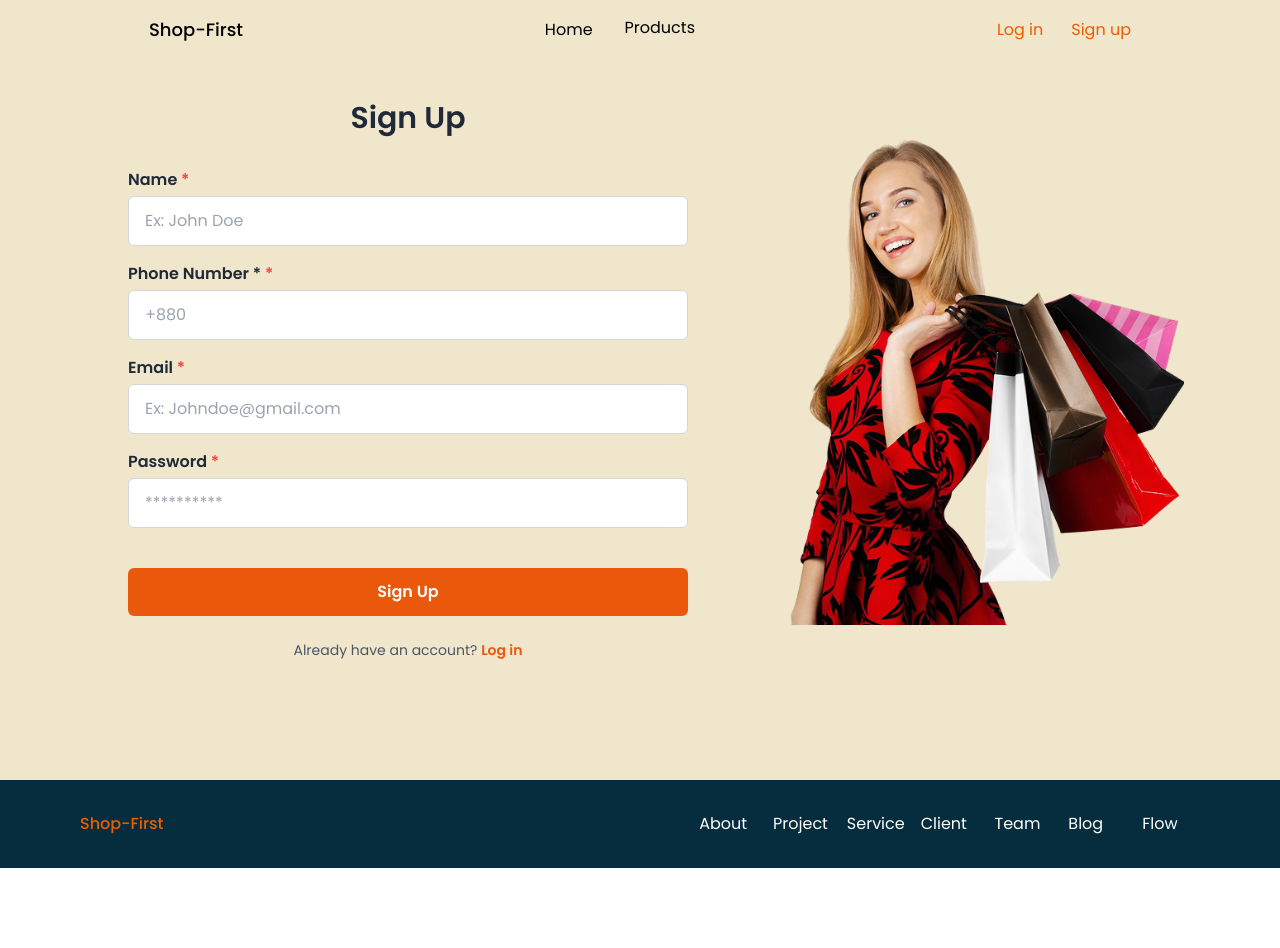
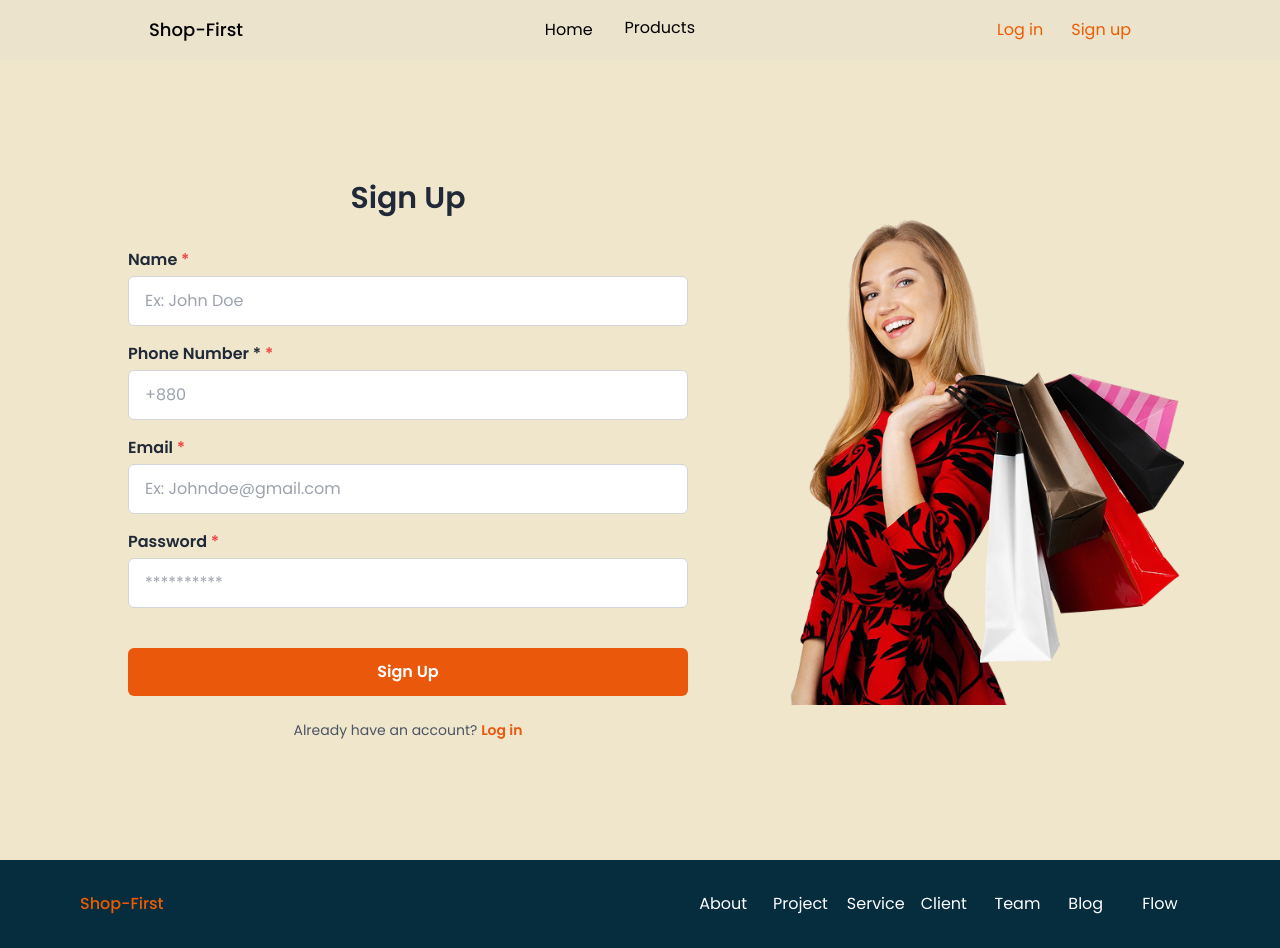
Before and after one commit to kamrulkoche/Task-, a Next.js app: page /auth/signUp in a window 1280 px wide. Before the commit the page ends 868 px from the top, so only its background shows below. Built offline with nearby package versions, Linux system fonts and the light colour scheme.

Commit message:
login and signUp page

```diff
--- a/src/components/SignUpFrom/SignUpFrom.tsx
+++ b/src/components/SignUpFrom/SignUpFrom.tsx
@@ -4,7 +4,7 @@ import Link from 'next/link'
 import logo1 from "../../../public/image/logo1.png"
 const SignUpFrom = () => {
     return (
-        <div className="min-h-screen bg-[#f0e6cc] flex items-center px-4 -mt-20 justify-center gap-16">
+        <div className="min-h-screen bg-[#f0e6cc] flex items-center px-4 justify-center gap-16">
             <div className="w-full lg:w-1/2  p-8 ">
                 <h2 className="text-3xl font-semibold text-center mb-8 text-gray-800">Sign Up</h2>
 
```
